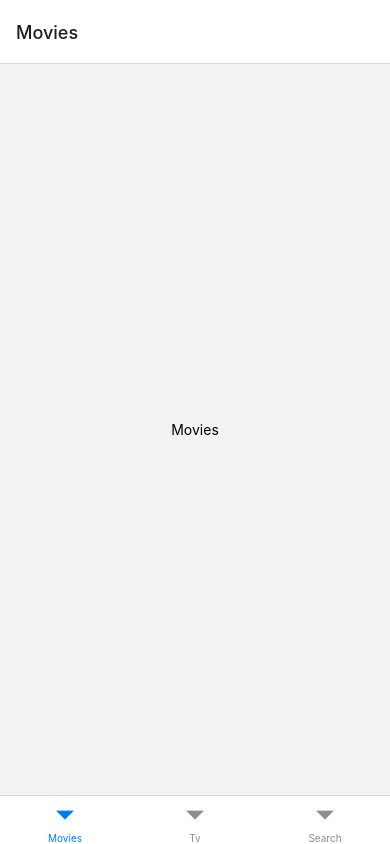
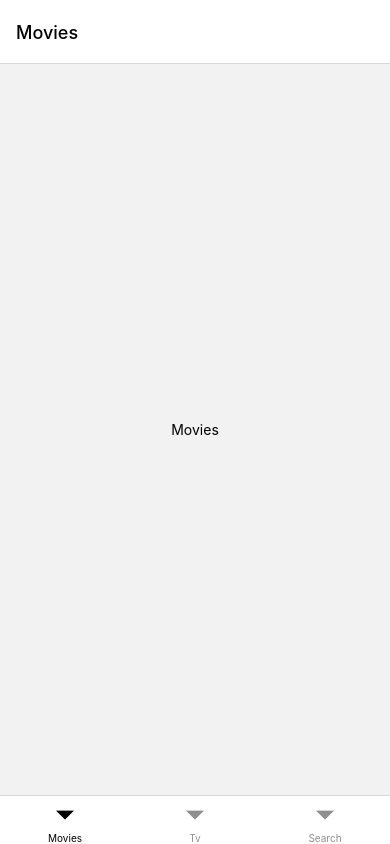
Before and after one commit to hyoilll/MovieApp_reactNative, a React Native app: screen / in a window 390 px wide. Built offline with nearby package versions, Linux system fonts and the light colour scheme.

Commit message:
dark mode & light mode

```diff
--- /dev/null
+++ b/data/data.ts
@@ -0,0 +1,2 @@
+export const BLACK_COLOR = "black";
+export const WHITE_COLOR = "white";
--- a/navigation/Tabs.js
+++ b/navigation/Tabs.js
@@ -1,16 +1,31 @@
 import React from "react";
 import { createBottomTabNavigator } from "@react-navigation/bottom-tabs";
 import { NavigationContainer } from "@react-navigation/native";
+import { useColorScheme } from "react-native";
 import Movies from "../screens/Movies";
 import Tv from "../screens/Tv";
 import Search from "../screens/Search";
+import { BLACK_COLOR, WHITE_COLOR } from "../data/data";
 
 const Tab = createBottomTabNavigator();
 
 const Tabs = () => {
+  const isDarkMode = useColorScheme() === "dark" ? true : false;
+
   return (
     <NavigationContainer>
-      <Tab.Navigator>
+      <Tab.Navigator
+        screenOptions={{
+          tabBarStyle: {
+            backgroundColor: isDarkMode ? BLACK_COLOR : WHITE_COLOR,
+          },
+          tabBarActiveTintColor: isDarkMode ? WHITE_COLOR : BLACK_COLOR,
+          headerStyle: {
+            backgroundColor: isDarkMode ? BLACK_COLOR : WHITE_COLOR,
+          },
+          headerTintColor: isDarkMode ? WHITE_COLOR : BLACK_COLOR,
+        }}
+      >
         <Tab.Screen name="Movies" component={Movies} />
         <Tab.Screen name="Tv" component={Tv} />
         <Tab.Screen name="Search" component={Search} />
--- a/package.json
+++ b/package.json
@@ -11,6 +11,7 @@
   "dependencies": {
     "@react-navigation/bottom-tabs": "^6.5.8",
     "@react-navigation/native": "^6.1.7",
+    "@types/react": "~18.2.14",
     "expo": "~49.0.7",
     "expo-asset": "~8.10.1",
     "expo-splash-screen": "~0.20.5",
@@ -18,7 +19,8 @@
     "react": "18.2.0",
     "react-native": "0.72.3",
     "react-native-safe-area-context": "4.6.3",
-    "react-native-screens": "~3.22.0"
+    "react-native-screens": "~3.22.0",
+    "typescript": "^5.1.3"
   },
   "devDependencies": {
     "@babel/core": "^7.20.0"
--- /dev/null
+++ b/tsconfig.json
@@ -0,0 +1,4 @@
+{
+  "compilerOptions": {},
+  "extends": "expo/tsconfig.base"
+}
```
Also changed, not shown: 1 other file (tests, documents, lock files or other folders).
